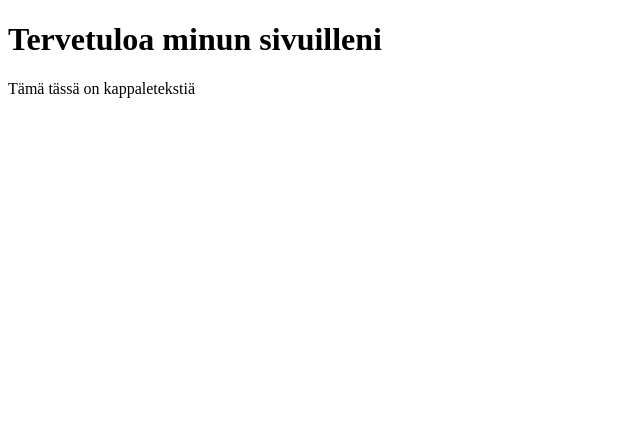
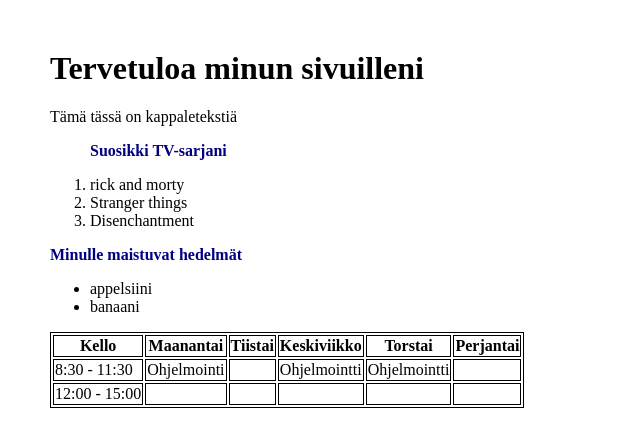
Before and after one commit to Snabrun/JavaScript, a plain HTML site: page HTML perusteet/eka.html in a window 1280 px wide. Shown: the whole page, without its empty margins (0-640 px from the left). Drawn offline with Linux system fonts and the light colour scheme.

Commit message:
luettelot, taulukko, css

```diff
--- /dev/null
+++ b/HTML perusteet/eka.css
@@ -0,0 +1,13 @@
+.liha
+{
+  font-weight: bolder;
+  color: navy;
+}
+body
+{
+  margin: 50px;
+}
+table, th, td
+{
+  border: 1px solid black;
+}
--- a/HTML perusteet/eka.html
+++ b/HTML perusteet/eka.html
@@ -3,9 +3,58 @@
   <head>
     <meta charset="utf-8">
     <title></title>
+    <link rel="stylesheet" href="eka.css">
   </head>
   <body>
     <h1>Tervetuloa minun sivuilleni</h1>
     <p>Tämä tässä on kappaletekstiä</p>
+    <ol>
+      <p class="liha">Suosikki TV-sarjani</p>
+      <li>rick and morty</li>
+      <li>Stranger things</li>
+      <li>Disenchantment</li>
+    </ol>
+    <p class="liha">Minulle maistuvat hedelmät</p>
+    <ul>
+      <li>appelsiini</li>
+      <li>banaani</li>
+
+    </ul>
+    <table>
+      <tr>
+        <th>Kello</th>
+        <th>Maanantai</th>
+        <th>Tiistai</th>
+        <th>Keskiviikko</th>
+        <th>Torstai</th>
+        <th>Perjantai</th>
+      </tr>
+      <tr>
+        <td>8:30 - 11:30</td>
+        <td>Ohjelmointi</td>
+        <td></td>
+        <td>Ohjelmointti</td>
+        <td>Ohjelmointti</td>
+        <td></td>
+      </tr>
+      <tr>
+        <td>12:00 - 15:00</td>
+        <td></td>
+        <td></td>
+        <td></td>
+        <td></td>
+        <td></td>
+      </tr>
+    </table>
+
+      </table>
+
+        </tr>
+      </tr>
+
+        </tr>
+
+      </tr>
+    </table>
   </body>
 </html>
```
